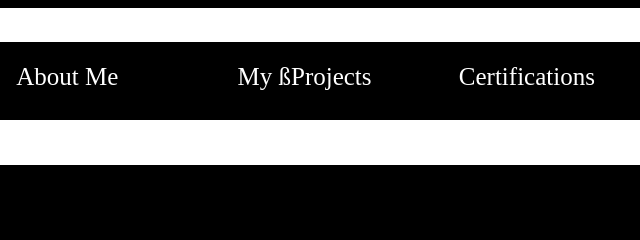
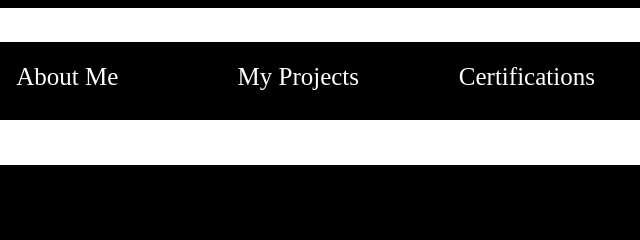
Before and after one commit to THEBLUEFLASH18/Porfolio_Page, a plain HTML site: page index.html in a window 1280 px wide. Shown: the top 240 px of the page, 321-961 px from the left. Drawn offline with Linux system fonts and the light colour scheme.

Commit message:
Update index.html

```diff
--- a/index.html
+++ b/index.html
@@ -17,7 +17,7 @@
                 About Me
             </div>
             <div class="textbox">
-                My ßProjects
+                My Projects
             </div>
             <div class="textbox">
                 Certifications
```
